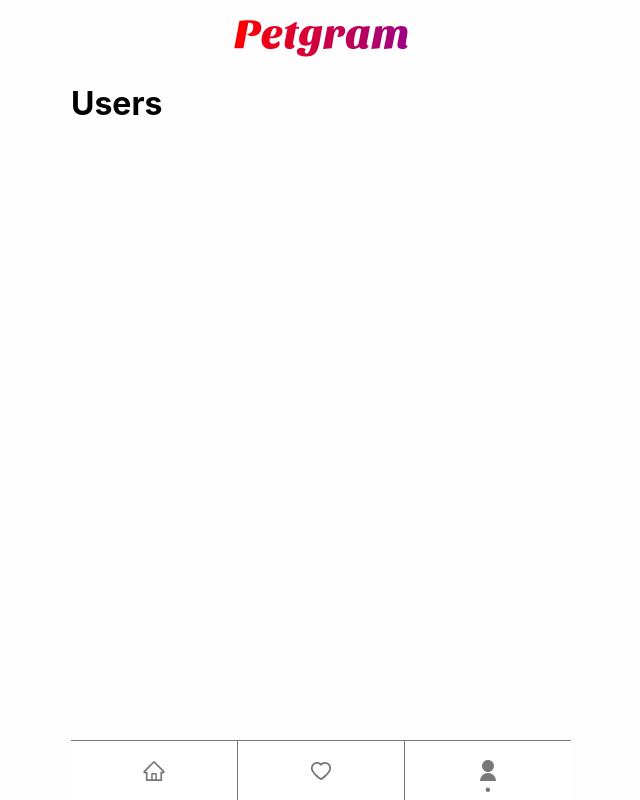
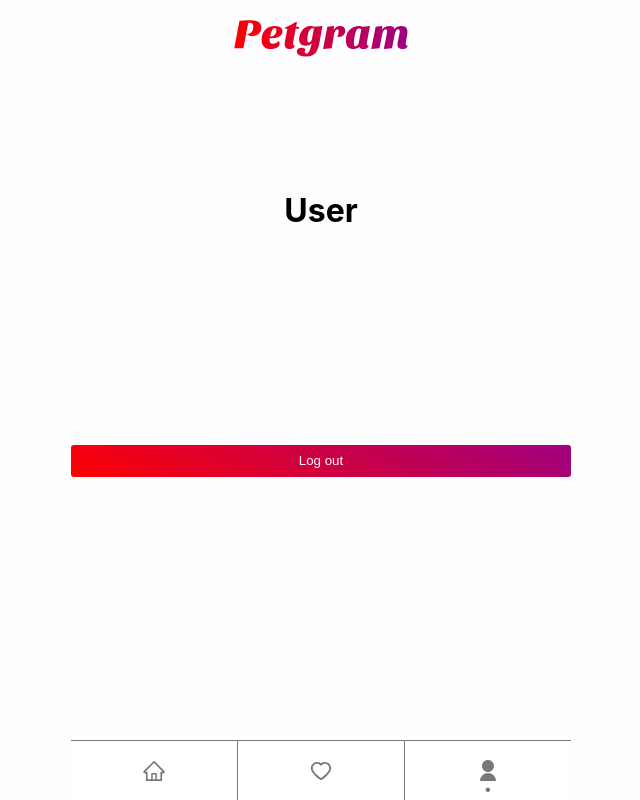
Before and after one commit to edsadev/petgram, a Next.js app: page /user in a window 1280 px wide. Shown: the whole page, without its empty margins (319-959 px from the left). Built offline with nearby package versions, Linux system fonts and the light colour scheme; sample sign-in values are in the browser's storage.

Commit message:
Clase 41

```diff
--- a/src/components/Favorites.js
+++ b/src/components/Favorites.js
@@ -33,9 +33,7 @@
 export default function Favotires(){
   const { dataFavs, loadingFavs, errorFavs, refetch } = useGetFavorites()
 
-  useEffect(() => {
-    refetch()
-  }, [refetch])
+  useEffect(() => {refetch()}, [refetch])
 
   if (loadingFavs) return <LoadingIcon />
   if (errorFavs) return <div>Error</div>
--- a/src/components/ListPhoto.js
+++ b/src/components/ListPhoto.js
@@ -16,15 +16,11 @@
       }
     }`
 
-  const { loading, error, data, refetch } = useQuery(ANIMAL_QUERY, {
+  const { loading, error, data } = useQuery(ANIMAL_QUERY, {
     variables: {
       categoryId
     },
   });
-
-  useEffect(() => {
-    refetch()
-  }, [refetch])
 
   return (
     <ul>
--- a/src/components/PhotoCardWithQuery.js
+++ b/src/components/PhotoCardWithQuery.js
@@ -25,8 +25,6 @@
 
 export default function PhotoCardWithQuery({id}) {
   const router = useRouter()
-
-  console.log(id)
 
   const GET_SINGLE_PHOTO = gql`
     query getSinglePhoto($id: ID!) {
--- /dev/null
+++ b/src/components/User.js
@@ -0,0 +1,34 @@
+import styled from "styled-components"
+import { useAuth } from "@hooks/useAuth"
+
+const Div = styled.div`
+  width: 100%;
+  height: calc(100vh - 300px);;
+  display: flex;
+  flex-flow: column;
+  justify-content: space-around;
+  align-items: center;
+`
+
+const Button = styled.button`
+  background: rgb(253,0,2);
+  background: linear-gradient(28deg, rgba(253,0,2,1) 0%, rgba(159,0,129,1) 100%);
+  border-radius: 3px;
+  color: #fff;
+  height: 32px;
+  display: block;
+  width: 100%;
+  text-align: center;
+  cursor: pointer;
+`
+
+
+export default function User() {
+  const { logOut } = useAuth()
+  return (
+    <Div>
+      <h1>User</h1>
+      <Button onClick={() => logOut()}>Log out</Button>
+    </Div>
+  )
+}
--- a/src/hooks/useAuth.js
+++ b/src/hooks/useAuth.js
@@ -34,6 +34,11 @@
     window.sessionStorage.setItem('token', token)
   }
 
+  const logOut = () => {
+    setIsAuth(false)
+    window.sessionStorage.removeItem('token')
+  }
+
   // const signIn = async (email, password) => {
   //   const options = {
   //     headers: {
@@ -64,5 +69,6 @@
   return {
     isAuth,
     activateAuth,
+    logOut,
   }
 }
--- a/src/hooks/useGetFavorites.js
+++ b/src/hooks/useGetFavorites.js
@@ -13,7 +13,7 @@
 `;
 
 export default function useGetFavorites() {
-  const { data, loading, error, refetch } = useQuery(GET_FAVORITES)
+  const { data, loading, error, refetch } = useQuery(GET_FAVORITES, {fetchPolicy: "network-only"});
   return {
     dataFavs: data,
     loadingFavs: loading,
--- a/src/hooks/useToggleLikeMutation.js
+++ b/src/hooks/useToggleLikeMutation.js
@@ -12,6 +12,6 @@
 `
 
 export const useToggleLikeMutation = () => {
-  const [likePhoto, {data, loading, error}] = useMutation(LIKE_PHOTO)
+  const [likePhoto, {data, loading, error}] = useMutation(LIKE_PHOTO, {fetchPolicy: 'network-only'})
   return {likePhoto, dataToggleLike: data, loadingToggleLike: loading, errorToggleLike: error}
 }
--- a/src/pages/_app.js
+++ b/src/pages/_app.js
@@ -2,7 +2,7 @@
 import { ApolloProvider, InMemoryCache, ApolloClient, createHttpLink, from, ApolloLink } from '@apollo/client'
 import { setContext } from '@apollo/client/link/context'
 import { onError } from '@apollo/client/link/error'
-import { ProviderAuth } from '@hooks/useAuth'
+import { ProviderAuth, useAuth } from '@hooks/useAuth'
 
 const httpLink = createHttpLink({
   uri: 'https://petgram-server-edmundo0994.vercel.app/graphql',
@@ -31,13 +31,12 @@
   return forward(operation);
 });
 
-const errorLink = onError(({ graphQLErrors, networkError, response}) => {
-  if (graphQLErrors)
-    graphQLErrors.forEach(({ message, locations, path }) =>
-    console.log(
-      `[GraphQL error]: Message: ${message}, Location: ${locations}, Path: ${path}`
-      )
-    );
+const errorLink = onError(({ graphQLErrors, networkError}) => {
+  if (graphQLErrors) {
+    graphQLErrors.forEach(({ message, locations, path }) => {
+      console.log(`[GraphQL error]: Message: ${message}, Location: ${locations}, Path: ${path}`)
+    })
+  }
   if (networkError) {
     window.sessionStorage.removeItem("token")
     window.location.href = "/"
--- a/src/pages/detail/[id].js
+++ b/src/pages/detail/[id].js
@@ -5,7 +5,6 @@
 export default function Detail(){
   const router = useRouter();
   const id = router.query.id;
-  console.log(id)
   return (
     <MainLayout>
       <PhotoCardWithQuery id={id}/>
--- a/src/pages/user/index.js
+++ b/src/pages/user/index.js
@@ -1,6 +1,7 @@
 import MainLayout from "@layouts/MainLayout"
 import { useAuth } from "@hooks/useAuth"
 import NotRegisteredUser from "@components/NotRegisteredUser"
+import User from "@components/User"
 
 export default function Users() {
   const { isAuth } = useAuth()
@@ -15,7 +16,7 @@
 
   return (
     <MainLayout>
-      <h1>Users</h1>
+      <User />
     </MainLayout>
   )
 }
```
Also changed, not shown: src/components/FavButton.js (+41 -16 lines).
